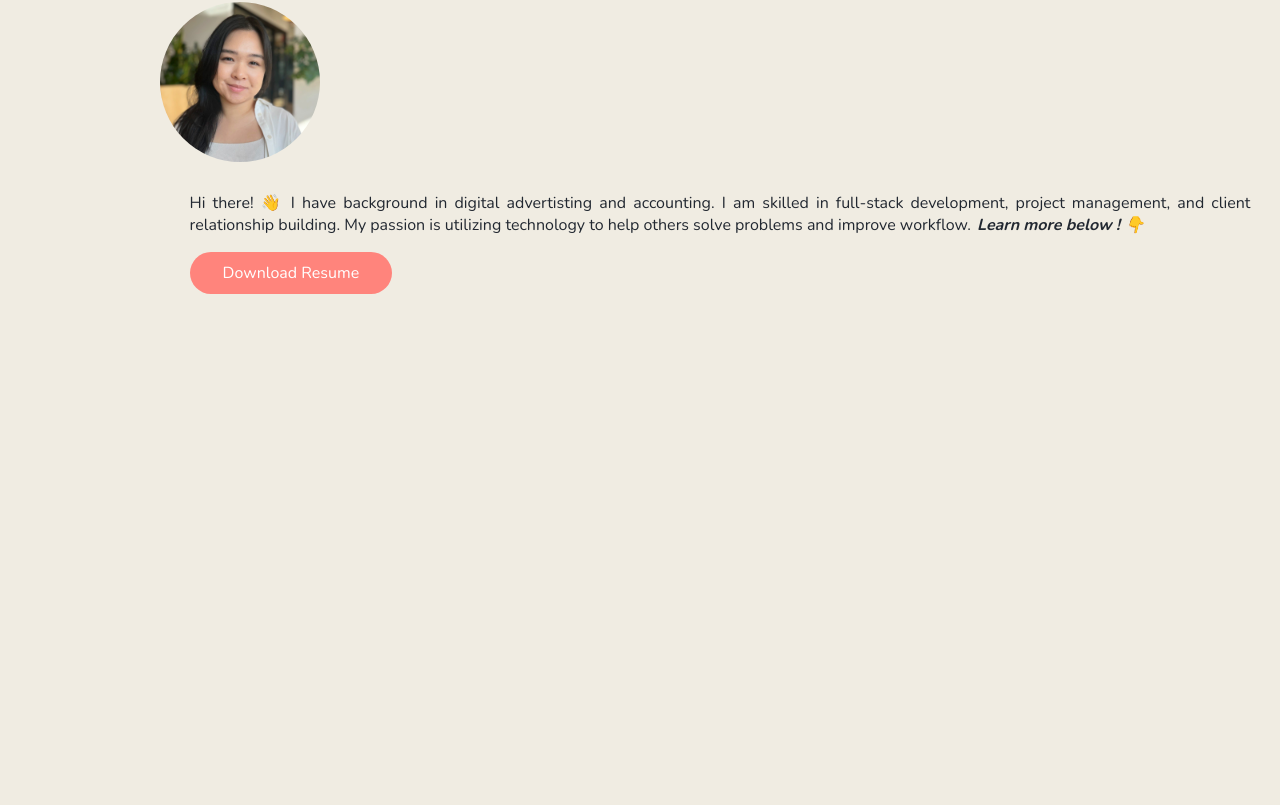
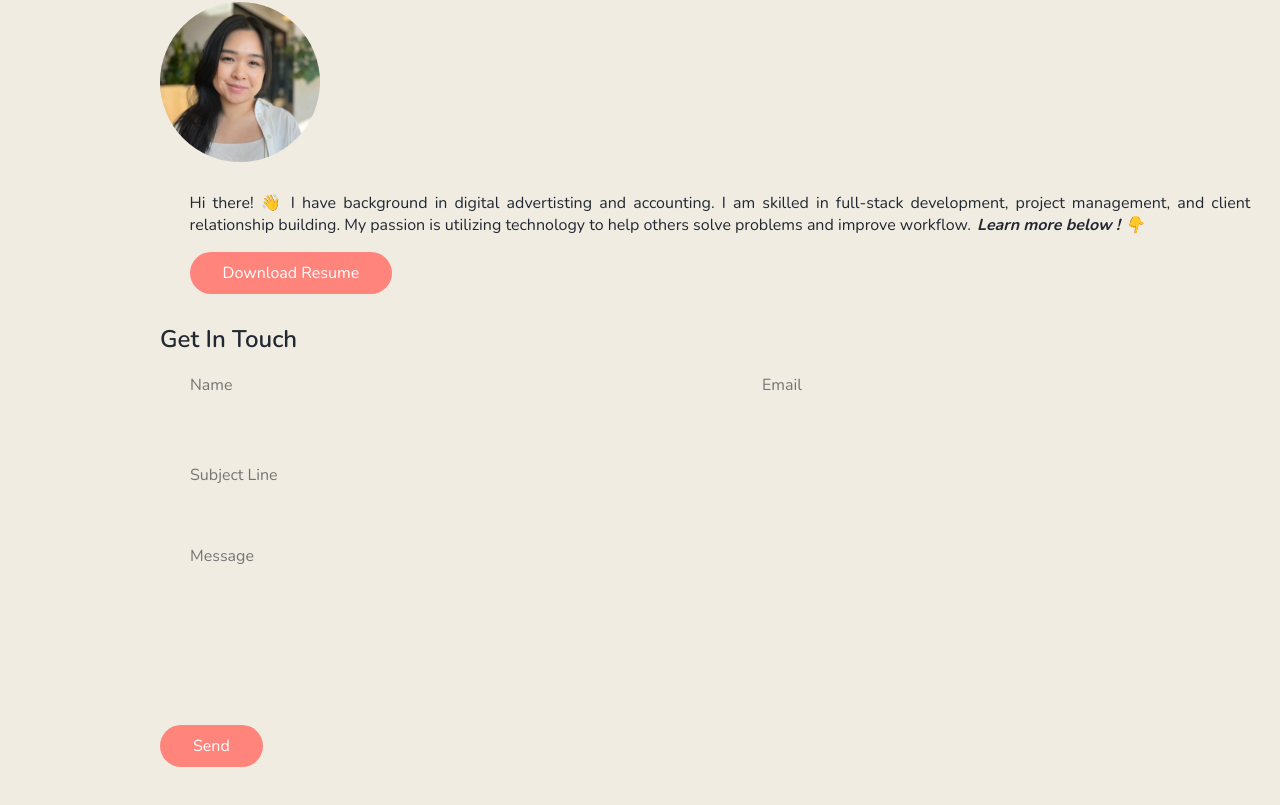
Before and after one commit to xieb3cky/Personal-Portfolio, a React (Create React App) app: page / in a window 1280 px wide. Shown: the part 830-1635 px from the top of the page. Before the commit the page ends 1153 px from the top, so only its background shows below. Built offline with nearby package versions, Linux system fonts and the light colour scheme.

Commit message:
created contact me component w/ styling

```diff
--- a/src/components/contact/Contact.css
+++ b/src/components/contact/Contact.css
@@ -0,0 +1,66 @@
+.contact.section {
+    padding-bottom: 6.25rem;
+    align-items: center;
+}
+
+.contact-container {
+    column-gap: 1.875rem;
+}
+
+.contact-form-group {
+    display: grid;
+    grid-template-columns: repeat(2, 1fr);
+    column-gap: 1.5rem;
+}
+
+.contact-form-div {
+    position: relative;
+    margin-bottom: 1.875rem;
+    height: 3.75rem;
+}
+
+.contact-form-input {
+    position: absolute;
+    top: 0;
+    left: 0;
+    width: 100%;
+    height: 100%;
+    box-shadow: var(--shadow);
+    background-color: var(--container-color);
+    color: var(--text-color);
+    border: none;
+    outline: none;
+    border-radius: 1.875rem;
+    padding: 0.625rem 1.875rem;
+    z-index: 1;
+}
+
+.contact-form-div.area {
+    height: 10rem;
+}
+
+.contact-form-div.area textarea {
+    resize: none;
+}
+
+@media screen and (max-width: 1024px) {
+    .contact-container {
+        grid-template-columns: 600px;
+        justify-content: center;
+    }
+
+    .work-container {
+        grid-template-columns: 1fr;
+    }
+}
+
+@media screen and (max-width: 768px) {
+    .contact-container {
+        grid-template-columns: 360px;
+        row-gap: 1.875rem;
+    }
+
+    .contact-info {
+        text-align: center;
+    }
+}
--- a/src/components/contact/Contact.js
+++ b/src/components/contact/Contact.js
@@ -3,8 +3,28 @@ import './Contact.css';
 
 export default function Contact() {
     return (
-        <div>
+        <section className="contact container section" id="Contact">
+            <h2 className="section-title">Get In Touch</h2>
 
-        </div>
+            <div className="contact-container grid">
+                <form action="" className="contact-form">
+                    <div className="contact-form-group">
+                        <div className="contact-form-div">
+                            <input type="text" className="contact-form-input" placeholder='Name' />
+                        </div>
+                        <div className="contact-form-div">
+                            <input type="email" className="contact-form-input" placeholder='Email' />
+                        </div>
+                    </div>
+                    <div className="contact-form-div">
+                        <input type="text" className="contact-form-input" placeholder='Subject Line' />
+                    </div>
+                    <div className="contact-form-div area">
+                        <textarea name="" id="" cols="30" rows="10" className="contact-form-input" placeholder='Message'></textarea>
+                    </div>
+                    <button className="btn">Send</button>
+                </form>
+            </div>
+        </section>
     )
 }
```
